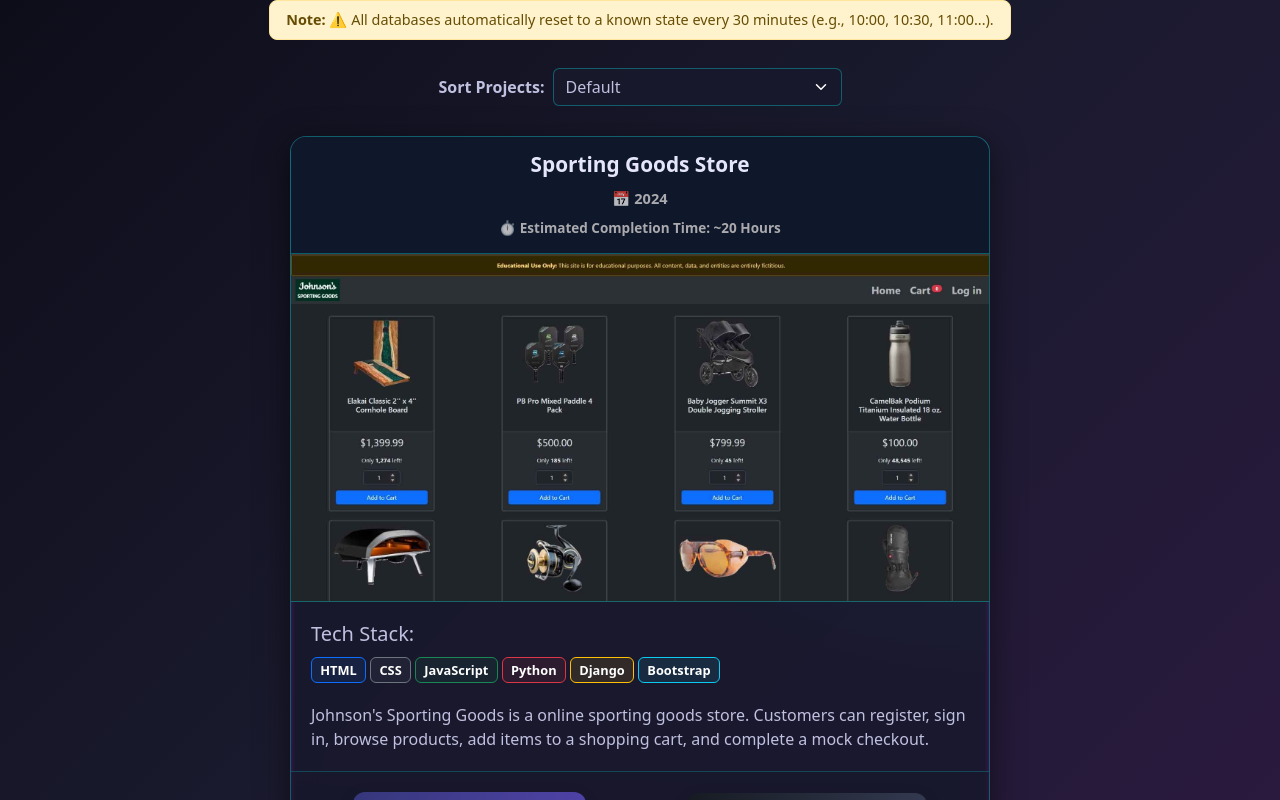
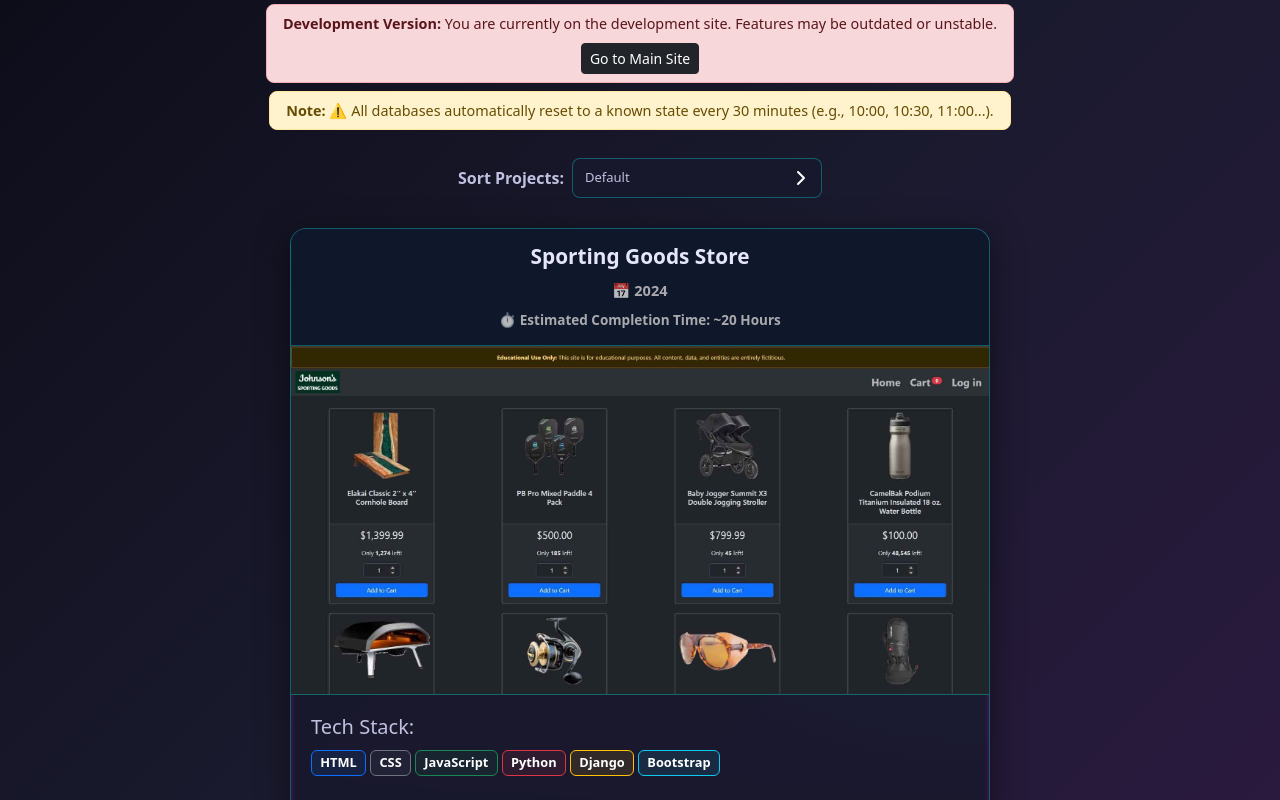
Before and after one commit to KennethDoerflein/kennydoer, a Next.js app: page / in a window 1280 px wide. Shown: the top 800 px of the page. Built offline with nearby package versions, Linux system fonts and the light colour scheme.

Commit message:
Add custom dropdown

```diff
--- a/package.json
+++ b/package.json
@@ -1,6 +1,6 @@
 {
   "name": "main-site",
-  "version": "0.2.8",
+  "version": "0.2.9-rc.0",
   "private": true,
   "scripts": {
     "dev": "next dev --turbopack",
--- /dev/null
+++ b/src/app/components/CustomDropdown.module.css
@@ -0,0 +1,156 @@
+/* src/app/components/CustomDropdown.module.css */
+.dropdown {
+  position: relative;
+  font-family: inherit;
+  font-size: small;
+}
+
+.control {
+  display: flex;
+  justify-content: space-between;
+  align-items: center;
+  width: 100%;
+  padding: 0.375rem 0.75rem;
+  border-radius: 8px;
+  background-color: var(--sort-select-bg);
+  color: var(--sort-select-text);
+  border: 1px solid var(--sort-select-border);
+  cursor: pointer;
+  text-align: left;
+  font-weight: 500;
+  min-height: 40px;
+  transition:
+    border-color 0.2s ease-in-out,
+    box-shadow 0.2s ease-in-out;
+}
+
+.control:focus-visible {
+  outline: none;
+  border-color: var(--btn-info-bg);
+  box-shadow: 0 0 0 3px rgba(13, 202, 240, 0.25);
+}
+
+.chevron {
+  width: 16px;
+  height: 16px;
+  background-image: var(--sort-select-arrow);
+  background-repeat: no-repeat;
+  background-position: center;
+  background-size: contain;
+  transition: transform 200ms ease-in-out;
+  transform: rotate(-90deg);
+}
+
+.chevron.open {
+  transform: rotate(0deg);
+}
+.chevron.openTop {
+  transform: rotate(-180deg);
+}
+
+.menu {
+  position: absolute;
+  left: 0;
+  right: 0;
+  background-color: var(--sort-select-bg);
+  border: 1px solid var(--sort-select-border);
+  border-radius: 8px;
+  list-style: none;
+  padding: 5px;
+  margin: 0;
+  z-index: 1000;
+  opacity: 0;
+  box-shadow: 0 8px 24px rgba(0, 0, 0, 0.2);
+  max-height: 300px;
+  overflow-y: auto;
+
+  /* Default to opening downwards */
+  top: calc(100% + 4px);
+  transform-origin: top;
+  animation: menu-open-down 200ms ease-out forwards;
+}
+
+.menu.top {
+  top: auto;
+  bottom: calc(100% + 4px);
+  transform-origin: bottom;
+  animation-name: menu-open-up;
+}
+
+@keyframes menu-open-down {
+  from {
+    opacity: 0;
+    transform: scale(0.95) translateY(-5px);
+  }
+  to {
+    opacity: 1;
+    transform: scale(1) translateY(0);
+  }
+}
+
+@keyframes menu-open-up {
+  from {
+    opacity: 0;
+    transform: scale(0.95) translateY(5px);
+  }
+  to {
+    opacity: 1;
+    transform: scale(1) translateY(0);
+  }
+}
+
+@keyframes menu-close-down {
+  from {
+    opacity: 1;
+    transform: scale(1) translateY(0);
+  }
+  to {
+    opacity: 0;
+    transform: scale(0.95) translateY(-5px);
+  }
+}
+
+@keyframes menu-close-up {
+  from {
+    opacity: 1;
+    transform: scale(1) translateY(0);
+  }
+  to {
+    opacity: 0;
+    transform: scale(0.95) translateY(5px);
+  }
+}
+
+.menu.closing {
+  animation-name: menu-close-down;
+  animation-duration: 200ms;
+  animation-timing-function: ease-out;
+  animation-fill-mode: forwards;
+}
+
+.menu.top.closing {
+  animation-name: menu-close-up;
+}
+
+.option {
+  padding: 10px 12px;
+  cursor: pointer;
+  border-radius: 6px;
+  transition:
+    background-color 0.2s ease-in-out,
+    color 0.2s ease-in-out;
+  color: var(--sort-select-text);
+  font-weight: 500;
+}
+
+.option:hover,
+.option.focused {
+  background-color: var(--card-header-hover-bg);
+  color: var(--card-header-color);
+  outline: none;
+}
+
+.option[aria-selected="true"] {
+  font-weight: bold;
+  background-color: var(--card-header-bg);
+}
--- /dev/null
+++ b/src/app/components/CustomDropdown.tsx
@@ -0,0 +1,182 @@
+"use client";
+
+import { useState, useRef, useEffect, KeyboardEvent, useId } from "react";
+import styles from "./CustomDropdown.module.css";
+
+type Option = {
+  value: string;
+  label: string;
+};
+
+type CustomDropdownProps = {
+  id?: string;
+  options: Option[];
+  value: string;
+  onChange: (value: string) => void;
+  width?: string | number;
+};
+
+const CustomDropdown = ({ id, options, value, onChange, width }: CustomDropdownProps) => {
+  const [isOpen, setIsOpen] = useState(false);
+  const [isClosing, setIsClosing] = useState(false);
+  const [focusedIndex, setFocusedIndex] = useState(-1);
+  const [direction, setDirection] = useState<"top" | "bottom">("bottom");
+  const dropdownRef = useRef<HTMLDivElement>(null);
+  const controlRef = useRef<HTMLButtonElement>(null);
+  const menuId = useId();
+
+  const selectedOption = options.find((option) => option.value === value);
+
+  const handleToggle = () => {
+    if (isOpen) {
+      closeMenu();
+    } else {
+      setIsOpen(true);
+    }
+  };
+
+  const closeMenu = () => {
+    controlRef.current?.focus(); // Move focus immediately
+    setIsClosing(true);
+    setTimeout(() => {
+      setIsOpen(false);
+      setIsClosing(false);
+      setFocusedIndex(-1);
+    }, 200); // Corresponds to animation duration
+  };
+
+  const handleOptionClick = (newValue: string) => {
+    onChange(newValue);
+    closeMenu();
+  };
+
+  useEffect(() => {
+    if (!isOpen) return;
+
+    const calculateDirection = () => {
+      if (!dropdownRef.current) return;
+
+      const dropdownRect = dropdownRef.current.getBoundingClientRect();
+      const spaceBelow = window.innerHeight - dropdownRect.bottom;
+      const spaceAbove = dropdownRect.top;
+
+      // Roughly estimate menu height - 200px is the max-height in CSS
+      const menuHeight = Math.min(options.length * 40 + 10, 200);
+
+      if (spaceBelow < menuHeight && spaceAbove > spaceBelow) {
+        setDirection("top");
+      } else {
+        setDirection("bottom");
+      }
+    };
+
+    calculateDirection();
+    const selectedIndex = options.findIndex((opt) => opt.value === value);
+    setFocusedIndex(selectedIndex);
+
+    const handleClickOutside = (event: MouseEvent) => {
+      if (dropdownRef.current && !dropdownRef.current.contains(event.target as Node)) {
+        closeMenu();
+      }
+    };
+
+    document.addEventListener("mousedown", handleClickOutside);
+    return () => {
+      document.removeEventListener("mousedown", handleClickOutside);
+    };
+  }, [isOpen, options, options.length, value]);
+
+  const handleKeyDown = (e: KeyboardEvent) => {
+    switch (e.key) {
+      case "Escape":
+        if (isOpen) {
+          e.preventDefault();
+          closeMenu();
+        }
+        break;
+      case "ArrowDown":
+        e.preventDefault();
+        if (!isOpen) {
+          setIsOpen(true);
+        }
+        setFocusedIndex((prevIndex) => (prevIndex < options.length - 1 ? prevIndex + 1 : 0));
+        break;
+      case "ArrowUp":
+        e.preventDefault();
+        if (!isOpen) {
+          setIsOpen(true);
+        }
+        setFocusedIndex((prevIndex) => (prevIndex > 0 ? prevIndex - 1 : options.length - 1));
+        break;
+      case "Enter":
+      case " ":
+        e.preventDefault();
+        if (isOpen) {
+          if (focusedIndex !== -1) {
+            handleOptionClick(options[focusedIndex].value);
+          }
+        } else {
+          setIsOpen(true);
+        }
+        break;
+      case "Tab":
+        if (isOpen) {
+          closeMenu();
+        }
+        break;
+      default:
+        break;
+    }
+  };
+
+  useEffect(() => {
+    if (isOpen && focusedIndex !== -1) {
+      const optionElement = dropdownRef.current?.querySelector<HTMLLIElement>(
+        `[data-index="${focusedIndex}"]`
+      );
+      optionElement?.scrollIntoView({ block: "nearest" });
+    }
+  }, [isOpen, focusedIndex]);
+
+  return (
+    <div className={styles.dropdown} ref={dropdownRef} onKeyDown={handleKeyDown} style={{ width }}>
+      <button
+        type="button"
+        ref={controlRef}
+        className={styles.control}
+        onClick={handleToggle}
+        aria-haspopup="listbox"
+        aria-expanded={isOpen}
+        aria-controls={menuId}
+        id={id}>
+        <span>{selectedOption ? selectedOption.label : "Select..."}</span>
+        <span
+          className={`${styles.chevron} ${isOpen ? (direction === "top" ? styles.openTop : styles.open) : ""}`}
+        />
+      </button>
+      {(isOpen || isClosing) && (
+        <ul
+          className={`${styles.menu} ${isClosing ? styles.closing : ""} ${direction === "top" ? styles.top : ""}`}
+          role="listbox"
+          id={menuId}
+          aria-labelledby={id}>
+          {options.map((option, index) => (
+            <li
+              key={option.value}
+              data-index={index}
+              className={`${styles.option} ${focusedIndex === index ? styles.focused : ""}`}
+              onClick={() => handleOptionClick(option.value)}
+              onMouseEnter={() => setFocusedIndex(index)}
+              role="option"
+              aria-selected={value === option.value}
+              tabIndex={-1}>
+              {option.label}
+            </li>
+          ))}
+        </ul>
+      )}
+    </div>
+  );
+};
+
+export default CustomDropdown;
--- a/src/app/components/ThemePicker.tsx
+++ b/src/app/components/ThemePicker.tsx
@@ -3,12 +3,13 @@
 import { useTheme } from "../context/ThemeContext";
 import { getTheme } from "./ThemedLayout";
 import { useEffect, useState } from "react";
+import CustomDropdown from "./CustomDropdown";
 
 const themeOptions = {
   "deep-space": "Deep Space",
   "glassy-blue": "Ocean Blue",
   "glassy-light": "Purple Mist",
-  "forest": "Forest Green",
+  forest: "Forest Green",
 };
 
 const ThemePicker = () => {
@@ -20,10 +21,14 @@
     setMounted(true);
   }, []);
 
-  const handleThemeChange = (e: React.ChangeEvent<HTMLSelectElement>) => {
-    setTheme(e.target.value as keyof typeof themeOptions);
-    e.currentTarget.blur();
+  const handleThemeChange = (newValue: string) => {
+    setTheme(newValue as keyof typeof themeOptions);
   };
+
+  const dropdownOptions = themes.options.map((themeKey) => ({
+    value: themeKey,
+    label: themeOptions[themeKey as keyof typeof themeOptions],
+  }));
 
   // Prevent the dropdown from rendering on the server and initial client render
   // to avoid showing the default theme before the correct one is loaded.
@@ -33,33 +38,23 @@
       <div
         className="d-flex justify-content-center align-items-center my-3"
         style={{ minHeight: "40px" }}>
-        <div style={{ width: "230px" }} />
+        <div style={{ width: "125px" }} />
       </div>
     );
   }
 
   return (
     <div className="d-flex justify-content-center align-items-center my-3">
-      <label htmlFor="theme-picker" className="me-2">
+      <label htmlFor="theme-picker" className="me-2 fw-bold">
         Theme:
       </label>
-      <select
+      <CustomDropdown
         id="theme-picker"
+        options={dropdownOptions}
         value={theme}
         onChange={handleThemeChange}
-        className="themed-dropdown w-auto"
-        style={{
-          minWidth: 160,
-          fontWeight: 500,
-          boxShadow: "none",
-          cursor: "pointer",
-        }}>
-        {themes.options.map((themeKey) => (
-          <option key={themeKey} value={themeKey}>
-            {themeOptions[themeKey as keyof typeof themeOptions]}
-          </option>
-        ))}
-      </select>
+        width="125px"
+      />
     </div>
   );
 };
--- a/src/app/page.tsx
+++ b/src/app/page.tsx
@@ -6,6 +6,7 @@
 import { useMemo, useState } from "react";
 import { Alert, Col, Container, Row } from "react-bootstrap";
 import appInfo from "../../package.json";
+import CustomDropdown from "./components/CustomDropdown";
 import Footer from "./components/Footer";
 import ImageModal from "./components/ImageModal";
 import ProjectCard from "./components/ProjectCard";
@@ -111,9 +112,8 @@
     setShow(true);
   };
 
-  const handleSortChange = (e: React.ChangeEvent<HTMLSelectElement>) => {
-    setSort(e.target.value);
-    e.currentTarget.blur();
+  const handleSortChange = (newValue: string) => {
+    setSort(newValue);
   };
 
   const isDevVersion = /beta|alpha|rc/i.test(appInfo.version);
@@ -184,26 +184,16 @@
 
       <Container>
         <div className="d-flex justify-content-center align-items-center mt-4 pt-1">
-          <label htmlFor="sort-select" className="fw-bold me-2 ">
+          <label htmlFor="sort-select" className="fw-bold me-2">
             Sort Projects:
           </label>
-          <select
+          <CustomDropdown
             id="sort-select"
-            className="themed-dropdown w-auto"
-            style={{
-              minWidth: 160,
-              fontWeight: 500,
-              boxShadow: "none",
-              cursor: "pointer",
-            }}
+            options={filteredSortOptions}
             value={sort}
-            onChange={handleSortChange}>
-            {filteredSortOptions.map(({ value, label }) => (
-              <option key={value} value={value}>
-                {label}
-              </option>
-            ))}
-          </select>
+            onChange={handleSortChange}
+            width="250px"
+          />
         </div>
 
         <AnimatePresence mode="wait" initial={false}>
```
Also changed, not shown: 1 other file (tests, documents, lock files or other folders).
